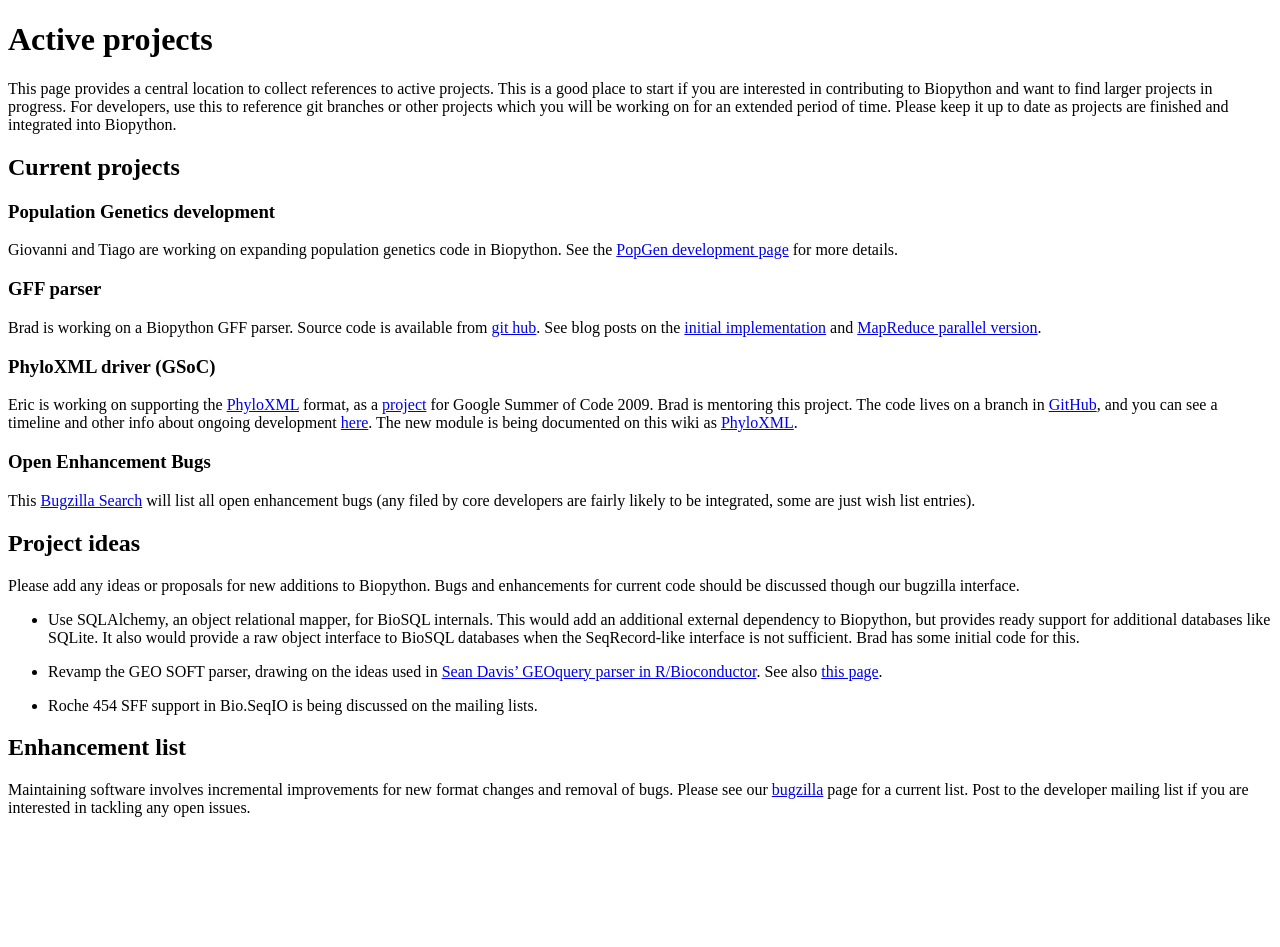
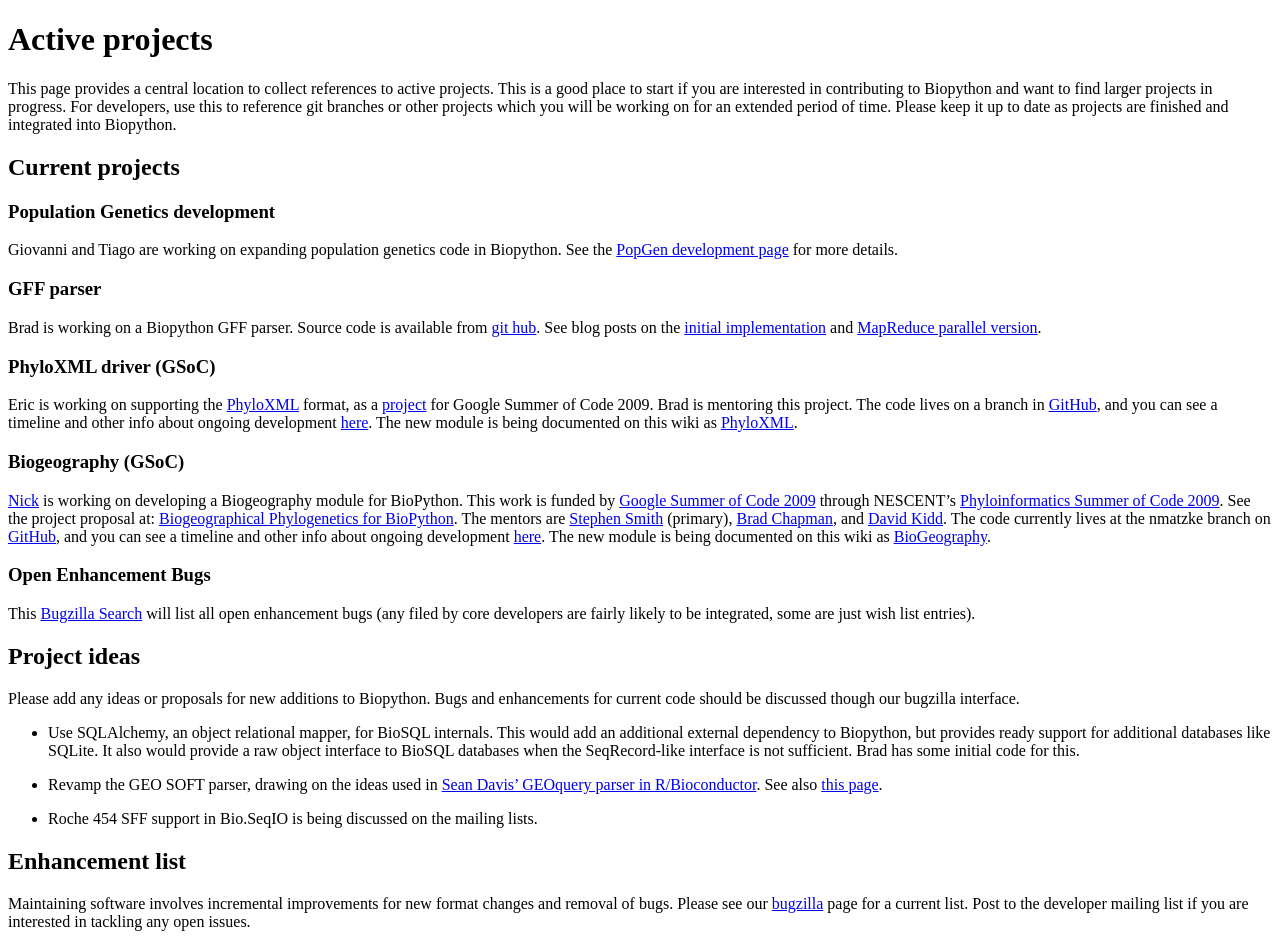
Before and after one commit to biopython/biopython.github.io, a Jekyll site: the page built from wiki/Active_projects.md, in a window 1280 px wide. Built offline with Jekyll 4.4.1, drawn with Linux system fonts in a browser that asks for light colours; before the commit the page ends 900 px from its top, so only the background shows below that.

Commit message:
/* Current projects */

```diff
--- a/wiki/Active_projects.md
+++ b/wiki/Active_projects.md
@@ -42,6 +42,25 @@ see a timeline and other info about ongoing development
 The new module is being documented on this wiki as
 [PhyloXML](PhyloXML "wikilink").
 
+### Biogeography (GSoC)
+
+[Nick](Matzke "wikilink") is working on developing a Biogeography module
+for BioPython. This work is funded by [Google Summer of Code
+2009](http://socghop.appspot.com/program/home/google/gsoc2009) through
+NESCENT's [Phyloinformatics Summer of Code
+2009](https://www.nescent.org/wg_phyloinformatics/Phyloinformatics_Summer_of_Code_2009).
+See the project proposal at: [Biogeographical Phylogenetics for
+BioPython](http://socghop.appspot.com/student_project/show/google/gsoc2009/nescent/t124022798250).
+The mentors are [Stephen Smith](http://blackrim.org/) (primary), [Brad
+Chapman](http://bcbio.wordpress.com/), and [David
+Kidd](http://evoviz.nescent.org/). The code currently lives at the
+nmatzke branch on
+[GitHub](http://github.com/nmatzke/biopython/tree/master), and you can
+see a timeline and other info about ongoing development
+[here](http://github.com/nmatzke/biopython/tree/master). The new module
+is being documented on this wiki as
+[BioGeography](BioGeography "wikilink").
+
 ### Open Enhancement Bugs
 
 This [Bugzilla
```
Also changed, not shown: 1 other file.
